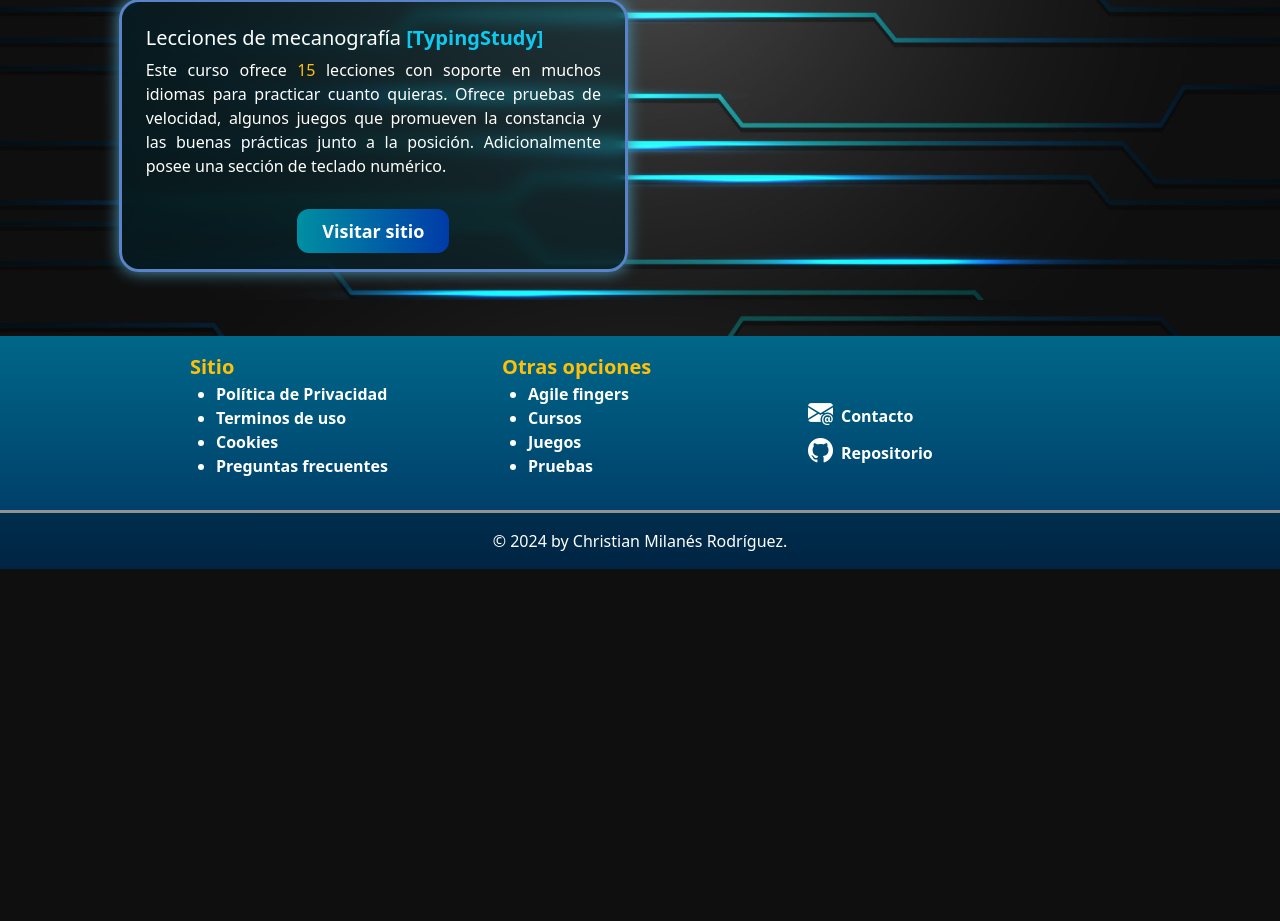
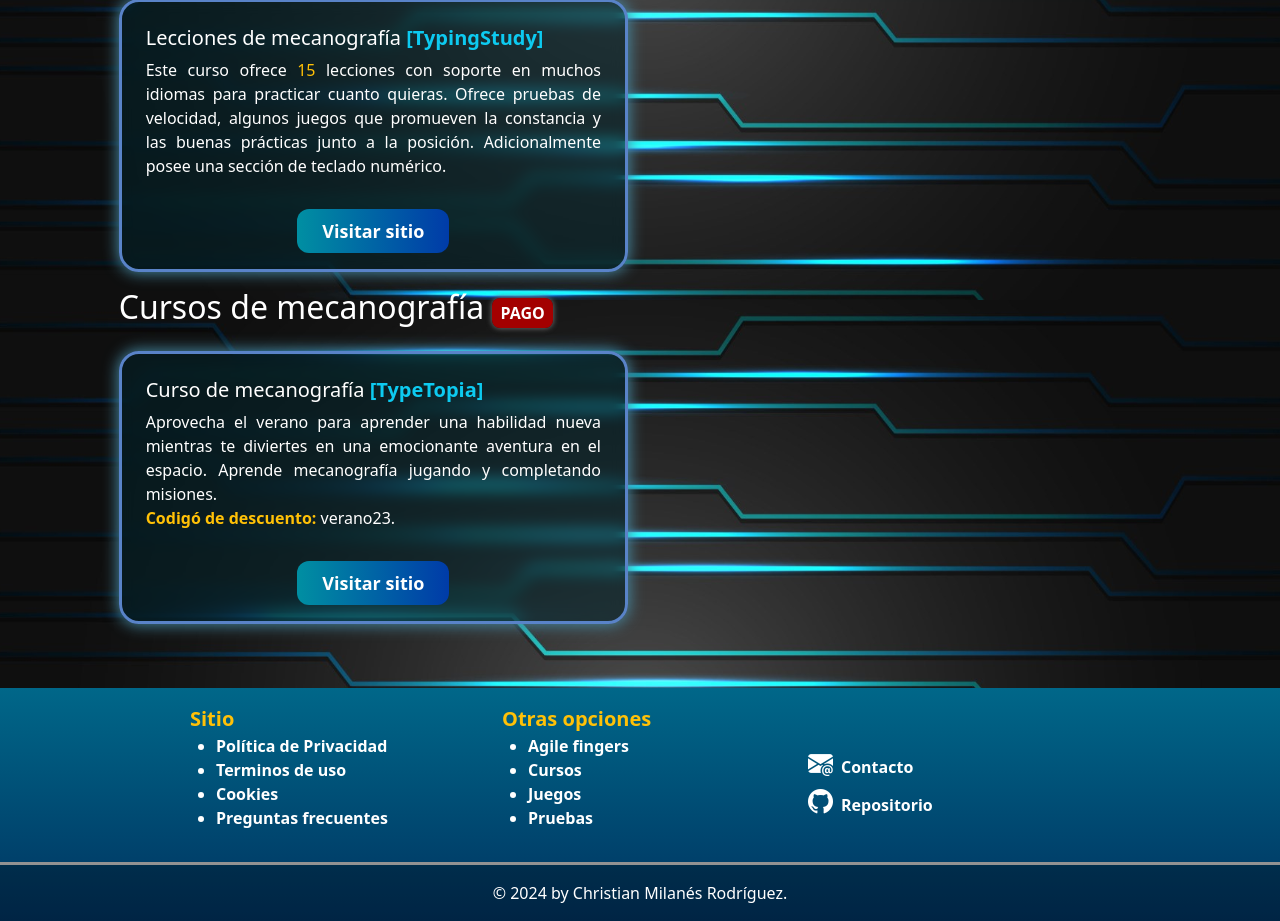
Before and after one commit to Chris0171/TypingGenius_php, a PHP site: page /courses.php in a window 1280 px wide. Shown: the part 500-1421 px from the top of the page. Before the commit the page ends 1069 px from the top, so only its background shows below. Run offline with PHP 8.4, Linux system fonts and the light colour scheme.

Commit message:
new course added

```diff
--- a/includes/courses.inc.php
+++ b/includes/courses.inc.php
@@ -51,3 +51,28 @@
     </div>
   </div>
 </div>
+
+<div class="row justify-content-center m-0 align-items-center">
+  <div class="col-11 offset-md-1 text-white mb-3">
+    <h2>Cursos de mecanografía <span class="paySt">PAGO</span></h2>
+  </div>
+</div>
+
+<div class="row m-0 align-items-center">
+  <div class="col-12 col-md-5 offset-md-1 mb-3">
+    <div class="card card-bg-tech">
+      <div class="card-body p-4">
+        <h5 class="card-title">Curso de mecanografía <span class="text-info fw-bold">[TypeTopia]</span></h5>
+        <p class="card-text">Aprovecha el verano para aprender una habilidad nueva mientras te diviertes en una
+          emocionante aventura en el espacio. Aprende mecanografía jugando y completando misiones.
+          <br><span class="text-warning fw-bold">Codigó de descuento: </span> verano23.
+        </p><br>
+        <div class="text-center">
+          <a href="https://www.typetopia.com/es/veranotopia/?msclkid=2a7fb4c3a4b8189ab8d0d2edad469c14&utm_source=bing&utm_medium=cpc&utm_campaign=1.7%20-%20Search%20-%20ES%20-%20Typecursus%20-%20Performing&utm_term=mecanograf%C3%ADa%20ejercicios&utm_content=Mecanograf%C3%ADa%20-%20Typing"
+            target="_blank" rel="noopener noreferrer" class="btnMenu">Visitar
+            sitio</a>
+        </div>
+      </div>
+    </div>
+  </div>
+</div>
```
